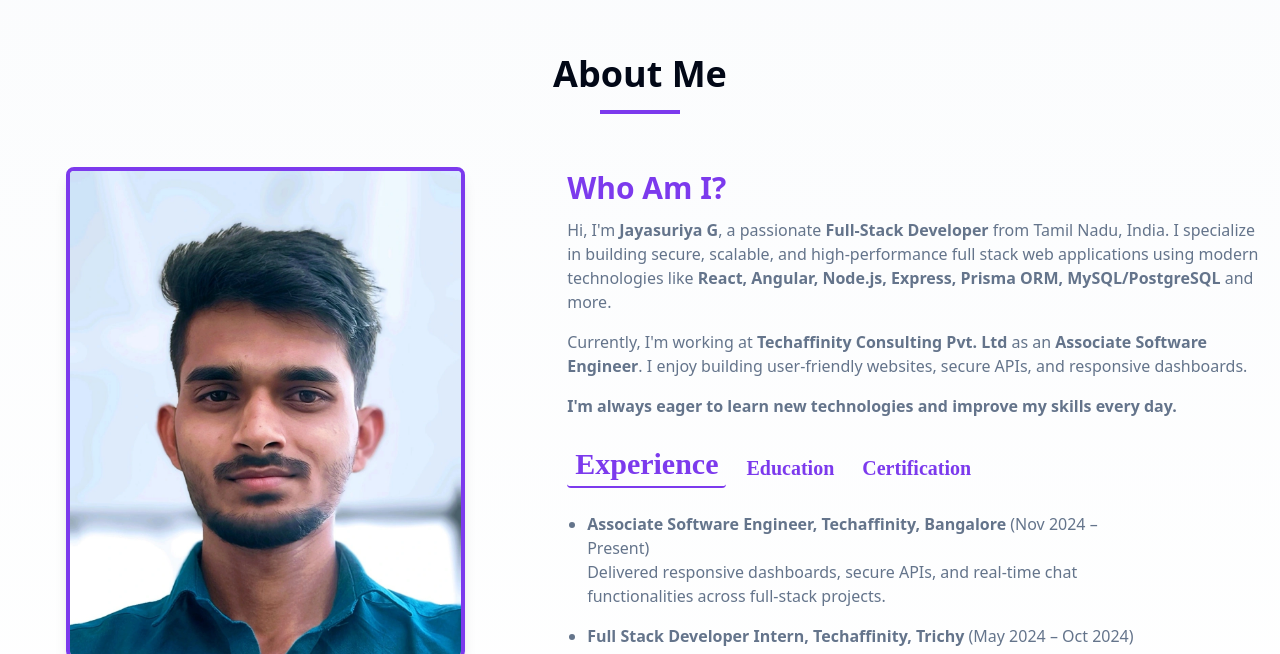
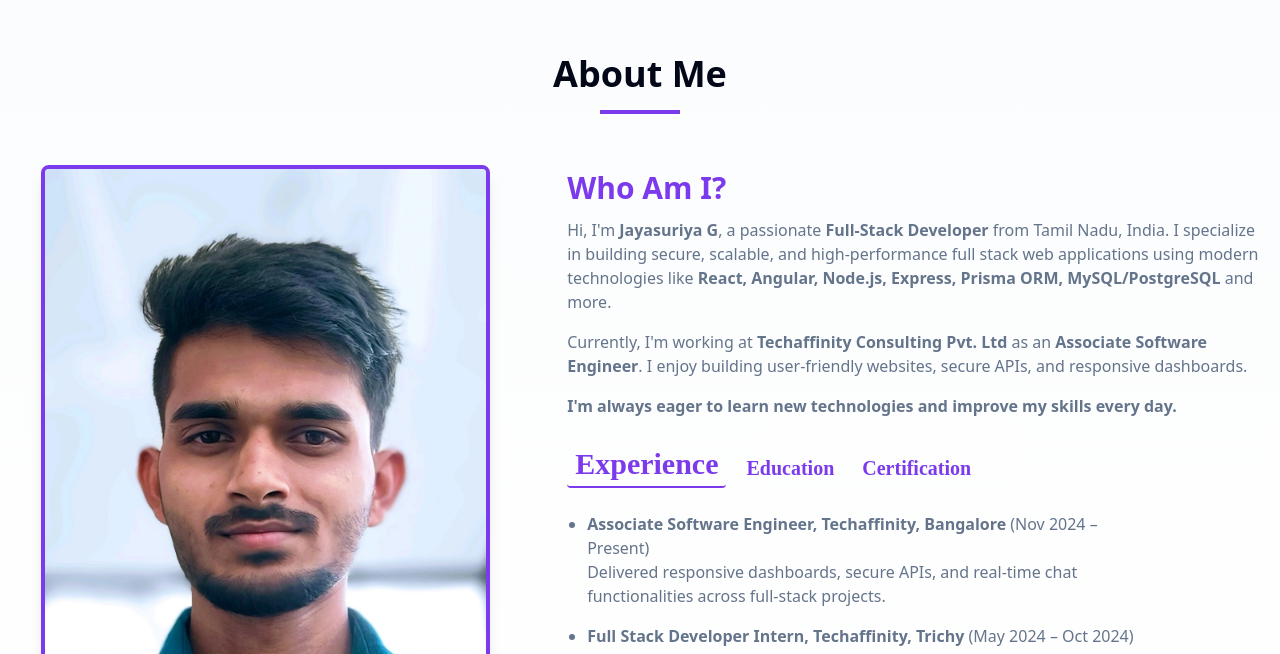
Before and after one commit to Jayasuriya033/Portfolio-React, a React (Vite) app in the folder Portfolio/: page / in a window 1280 px wide. Shown: the part 826-1480 px from the top of the page. Built offline with nearby package versions, Linux system fonts and the light colour scheme.

Commit message:
Ui design updated in the about and contact page

```diff
--- a/Portfolio/src/pages/AboutPage.tsx
+++ b/Portfolio/src/pages/AboutPage.tsx
@@ -17,7 +17,7 @@ export function AboutPage() {
   const tabs = ["Experience", "Education", "Certification"];
 
   return (
-    <section id="about" className="py-20 bg-gradient-to-b from-muted/30 to-background pt-20 sm:pt-50">
+    <section id="about" className="py-10 bg-gradient-to-b from-muted/30 to-background pt-20 sm:pt-50">
       <div className="container mx-auto px-4">
         <motion.div
           ref={ref}
@@ -39,7 +39,7 @@ export function AboutPage() {
             transition={{ duration: 0.6, delay: 0.2 }}
             className="flex justify-center items-center"
           >
-            <div className="relative w-60 h-60 sm:w-[70%] sm:h-[90%] md:w-[100%] md:h-[70%] md:-mt-64 lg:w-[80%] lg:h-[80%] lg:-mt-32">
+            <div className="relative w-60 h-60 sm:w-[80%] sm:h-[90%] md:w-[100%] md:h-[70%] md:-mt-64 lg:w-[100%] lg:h-[80%] lg:-mt-24 xl:w-[90%] xl:h-[95%] xl:-mt-10">
               <img
                 src="/assets/profile.webp"
                 alt="Jayasuriya"
@@ -95,7 +95,7 @@ export function AboutPage() {
               ))}
             </div>
 
-            <div className="overflow-y-auto text-sm pr-2 sm:text-base h-[100px] w-[300px] sm:ml-8 sm:h-[22%] sm:w-[80%]">
+            <div className="overflow-y-auto text-sm pr-2 sm:text-base h-[100px] w-[95%] sm:ml-8 sm:h-[20%] sm:w-[80%]  lg:h-[30%] lg:w-[80%] xl:h-[40%] xl:w-[80%]">
               {selectedTab === "Experience" && (
                 <ul className="list-disc pl-5 space-y-4 text-muted-foreground">
                   <li>
--- a/Portfolio/src/pages/ContactPage.tsx
+++ b/Portfolio/src/pages/ContactPage.tsx
@@ -109,7 +109,8 @@ export function ContactPage() {
         <motion.div className="text-center mb-16">
           <h2 className="text-3xl md:text-4xl font-bold mb-4">Get In Touch</h2>
           <div className="h-1 w-20 bg-primary mx-auto mb-6"></div>
-          <p className="text-muted-foreground max-w-2xl mx-auto">
+          <p className="text-muted-foreground max-w-2xl mx-auto"
+          >
             Have an exciting project idea or considering working together? I’d
             love to chat!
           </p>
@@ -125,11 +126,11 @@ export function ContactPage() {
             className="bg-card p-8 rounded-lg border border-border shadow-lg"
           >
             <div className="flex justify-between">
-              <h3 className="text-2xl font-bold mb-6 text-primary">
+              <h3 className=" text-lg md:text-2xl font-bold mb-6 text-primary">
                 Contact Information{" "}
               </h3>
               {showCopyToast && (
-                <p className="px-2 rounded text-primary">
+                <p className="px-2 rounded md:text-xl text-primary">
                   {copyMessage}
                 </p>
               )}
@@ -224,7 +225,7 @@ export function ContactPage() {
               </motion.div>
             </div>
             <div className="mt-12">
-              <h3 className="text-xl font-bold mb-4">Connect With Me</h3>
+              <h3 className="text-xl font-bold mb-4 text-primary">Connect With Me</h3>
               <div className="flex flex-wrap justify-around sm:justify-start gap-4 max-w-full">
                 {[
                   {
```
